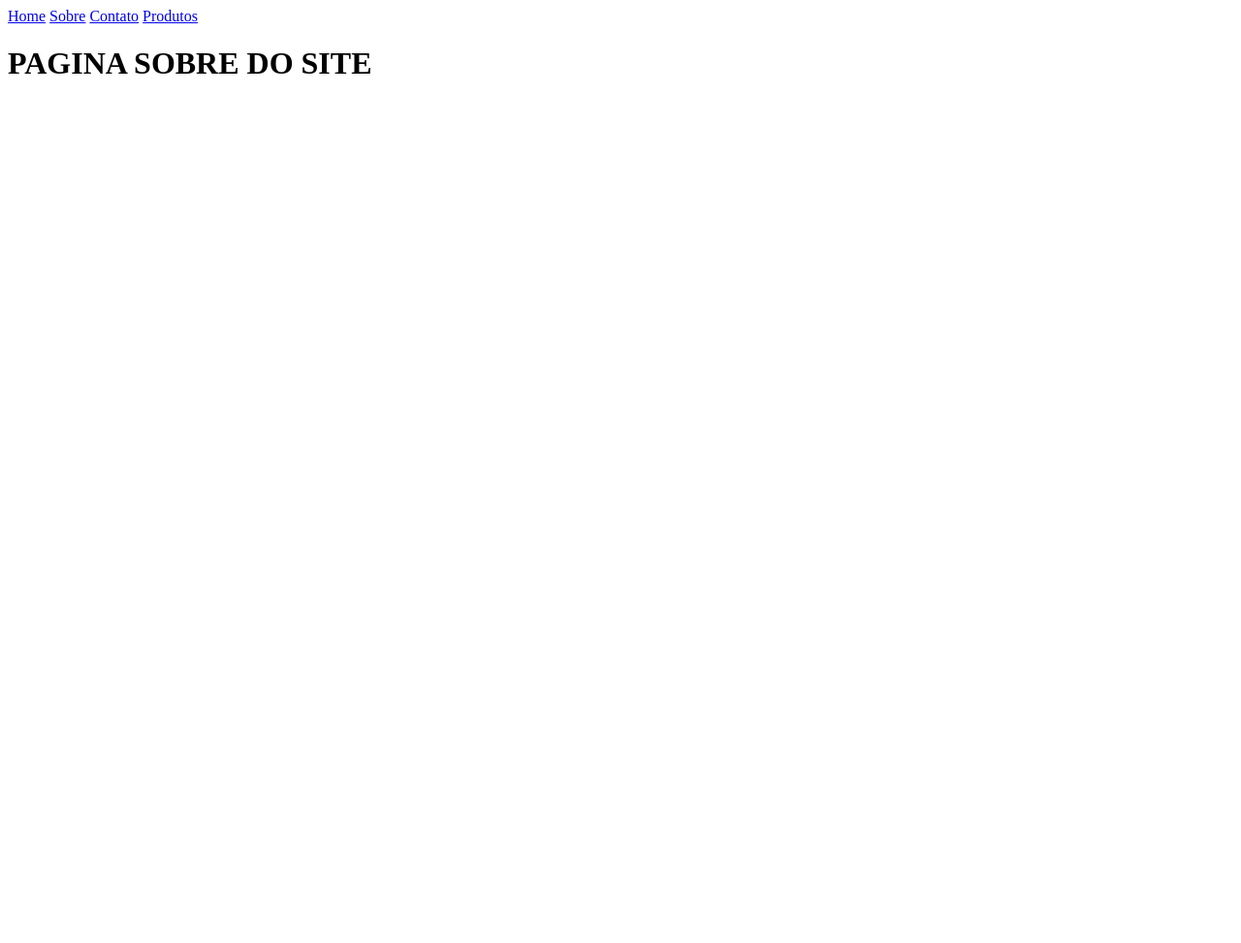
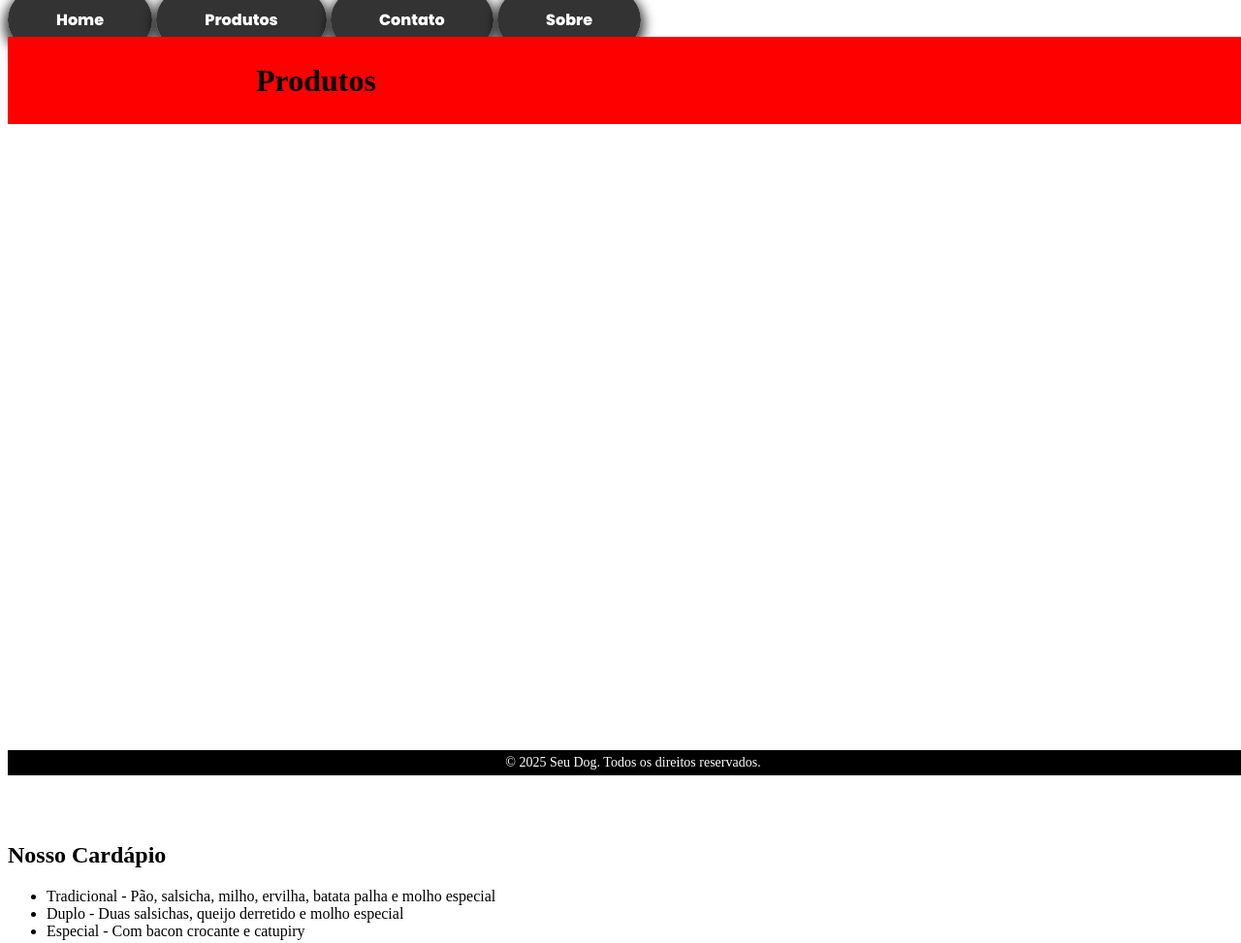
Before and after one commit to JonatanBiancao/Projeto-Integrador-1, a plain HTML site: page Exercicio12/pagina2.html in a window 1280 px wide. Shown: the whole page at 97% size. Before the commit the page ends 800 px from the top, so only its background shows below. Drawn offline with Linux system fonts and the light colour scheme.

Commit message:
commit de ajuste dos aquivos

```diff
--- a/Exercicio12/estilos.css
+++ b/Exercicio12/estilos.css
@@ -0,0 +1,93 @@
+@import url('https://fonts.googleapis.com/css2?family=Pixelify+Sans:wght@400..700&family=Poppins:ital,wght@0,100;0,200;0,300;0,400;0,500;0,600;0,700;0,800;0,900;1,100;1,200;1,300;1,400;1,500;1,600;1,700;1,800;1,900&display=swap');
+
+nav{
+  margin: 0;
+  padding: 0;
+  align-items: center;
+  box-sizing: border-box;
+  font-family: 'Poppins', sans-serif;
+  justify-content: space-between;
+}
+
+.about {
+    width: 100%;
+    height: 100vh;
+    background-color: rgb(255, 255, 255);
+}
+
+p {
+    width: 100%;
+    height: 100vh;
+    background-color: rgb(255, 255, 255);
+}
+
+header {
+    position: fixed;
+    z-index: 1000;
+    align-items: center;
+    margin-top: 30px;
+    background-color:red;
+    padding: 5px 20%;
+    width: 100%;
+    height: 80px;
+    display: flex;
+    justify-content: space-between;
+}
+
+body {
+    background-color: rgb(255, 255, 255);
+}
+
+header img {
+    width: 100px;
+}
+
+header ul {
+    display: flex;
+    gap: 20px;
+}
+
+header ul li a {
+    color: rgb(34, 34, 34);
+    text-decoration: none;
+}
+
+header ul li{
+    list-style: none;
+}
+
+header ul li a:hover {
+    transition: .3s;
+    color: rgb(99, 99, 99);
+    text-decoration: underline;
+}
+
+a {
+    font-weight: 800;
+    padding: 20px 50px;
+    background-color: #333333;
+    color: #ffffff;
+    text-decoration: none;
+    border-radius: 40px;
+    box-shadow: 0px 5px 12px 4px rgba(0,0,0,0.75);
+    -webkit-box-shadow: 0px 5px 12px 4px rgba(0,0,0,0.75);
+    -moz-box-shadow: 0px 5px 12px 4px rgba(0,0,0,0.75);
+}
+
+a:hover {
+    color: #e0e0e0;
+    background-color: #4e4e4e;
+    box-shadow: 0px 5px 12px -2px rgba(0,0,0,0.75);
+    -webkit-box-shadow: 0px 5px 12px -2px rgba(0,0,0,0.75);
+    -moz-box-shadow: 0px 5px 12px -2px rgba(0,0,0,0.75);
+}
+footer {
+    position: fixed;
+    bottom: 0;
+    width: 100%;
+    background-color: #000000;
+    color: rgb(255, 255, 255);
+    text-align: center;
+    padding: 5px;
+    font-size: 14px;
+}
--- a/Exercicio12/pagina2.html
+++ b/Exercicio12/pagina2.html
@@ -1,15 +1,35 @@
 <!DOCTYPE html>
-<html>
+<html lang="pt-BR">
 <head>
-    <title>Sobre</title>
+    <meta charset="UTF-8">
+    <meta name="viewport" content="width=device-width, initial-scale=1.0">
+    <title>Seu Dog - O Melhor Hot Dog da Cidade</title>
+    <link rel="stylesheet" href="estilos.css">
 </head>
 <body>
+    <header>
+        <h1>Produtos</h1>
+    </header>
+
     <nav>
         <a href="../Exercicio12/index.html">Home</a>
-        <a href="../Exercicio12/pagina2.html">Sobre</a>
+        <a href="../Exercicio12/pagina2.html">Produtos</a>
         <a href="../Exercicio12/pagina3.html">Contato</a>
-        <a href="../Exercicio12/pagina4.html">Produtos</a>
+        <a href="../Exercicio12/pagina4.html">Sobre</a>
+
     </nav>
-    <h1>PAGINA SOBRE DO SITE</h1>
+
+    <p>O Melhor Hot Dog da Cidade!</p>
+
+        <h2>Nosso Cardápio</h2>
+        <ul>
+            <li>Tradicional - Pão, salsicha, milho, ervilha, batata palha e molho especial</li>
+            <li>Duplo - Duas salsichas, queijo derretido e molho especial</li>
+            <li>Especial - Com bacon crocante e catupiry</li>
+        </ul>
+
+    <footer>
+        &copy; 2025 Seu Dog. Todos os direitos reservados.
+    </footer>
 </body>
 </html>
```
Also changed, not shown: Exercicio12/index.html (+18 -5 lines), Exercicio12/pagina3.html (+23 -5 lines), Exercicio12/pagina4.html (+19 -5 lines).
